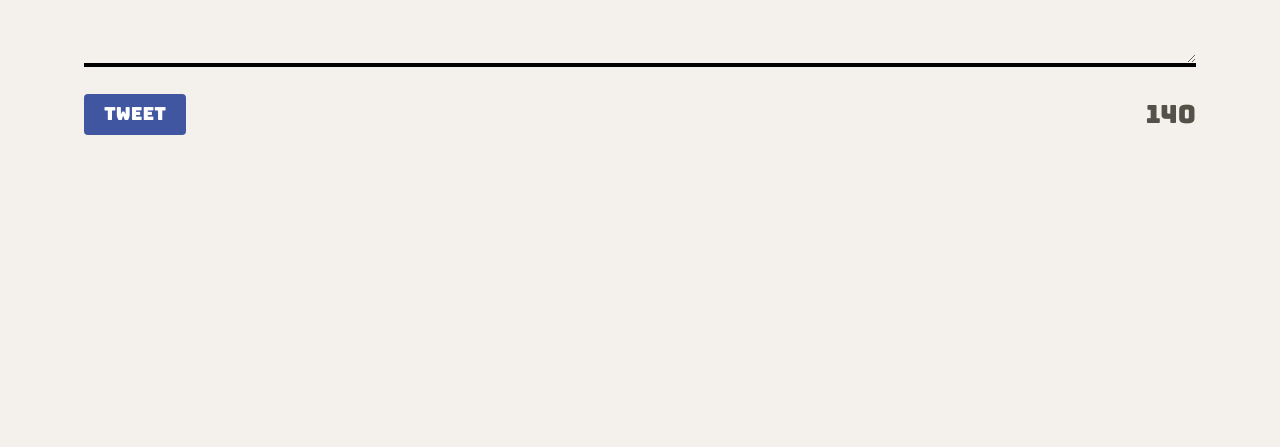
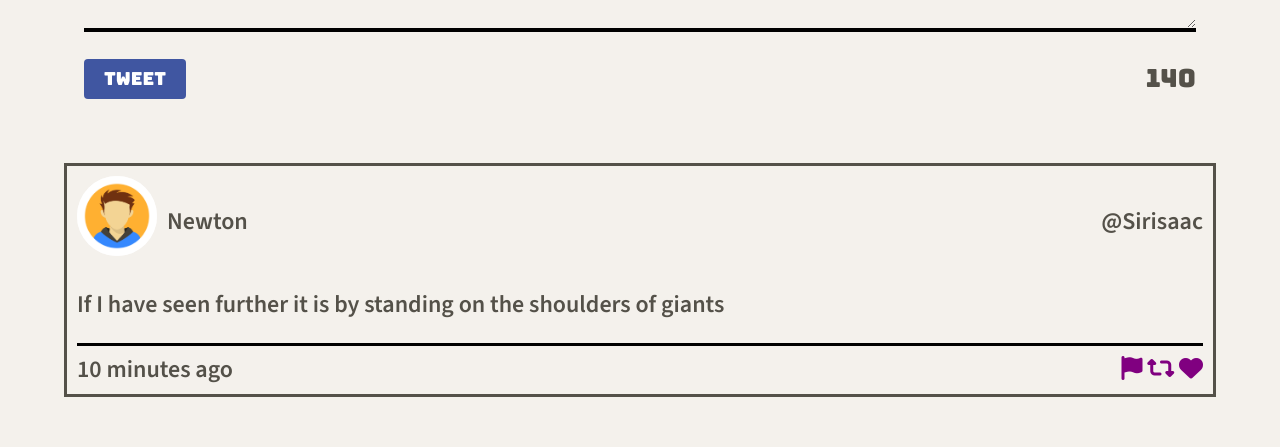
Before and after one commit to VickyDJohn/tweeter-VDJ, a website: page public/index.html in a window 1280 px wide. Shown: the part 576-1023 px from the top of the page. Before the commit the page ends 800 px from the top, so only its background shows below. Drawn offline with nearby package versions, Linux system fonts and the light colour scheme.

Commit message:
added sample tweet feed

```diff
--- a/public/index.html
+++ b/public/index.html
@@ -17,13 +17,16 @@
     rel="stylesheet">
 
   <!-- Font Awesome -->
-  <link rel="stylesheet" href="https://cdnjs.cloudflare.com/ajax/libs/font-awesome/6.4.0/css/all.min.css" integrity="sha512-iecdLmaskl7CVkqkXNQ/ZH/XLlvWZOJyj7Yy7tcenmpD1ypASozpmT/E0iPtmFIB46ZmdtAc9eNBvH0H/ZpiBw==" crossorigin="anonymous" referrerpolicy="no-referrer" />
+  <link rel="stylesheet" href="https://cdnjs.cloudflare.com/ajax/libs/font-awesome/6.4.0/css/all.min.css"
+    integrity="sha512-iecdLmaskl7CVkqkXNQ/ZH/XLlvWZOJyj7Yy7tcenmpD1ypASozpmT/E0iPtmFIB46ZmdtAc9eNBvH0H/ZpiBw=="
+    crossorigin="anonymous" referrerpolicy="no-referrer" />
 
   <!-- App CSS -->
   <link rel="stylesheet" href="/styles/layout.css" type="text/css" />
   <link rel="stylesheet" href="/styles/nav.css" type="text/css" />
   <link rel="stylesheet" href="/styles/header.css" type="text/css" />
   <link rel="stylesheet" href="/styles/new-tweet.css" type="text/css" />
+  <link rel="stylesheet" href="/styles/tweets.css" type="text/css" />
 
   <!-- External JS -->
   <script src="https://ajax.googleapis.com/ajax/libs/jquery/3.4.1/jquery.min.js"></script>
@@ -40,12 +43,12 @@
     <div class="new-tweet">
       <span><b>Write</b> a new tweet</span>
       <div class="icon-container">
-        <i class="fa-solid fa-angles-down fa-flip"></i>
+        <i class="fa-solid fa-angles-down fa-bounce"></i>
       </div>
     </div>
   </nav>
 
-  <header>
+  <header class="profile-header">
     <div>
       <img src="/images/profile-hex.png">
     </div>
@@ -68,6 +71,29 @@
         </div>
       </form>
     </section>
+
+    <article class="tweet">
+      <header>
+        <div class="user-info">
+          <div class="top-left">
+            <img src="/images/male-avatar.png">
+            <h4>Newton</h4>
+          </div>
+          <h4>@Sirisaac</h4>
+        </div>
+      </header>
+      <div class="tweet-content">
+        <p><b>If I have seen further it is by standing on the shoulders of giants</b></p>
+      </div>
+      <footer>
+        <span class="timestamp">10 minutes ago</span>
+        <div class="actions">
+          <i class="fa fa-flag" aria-hidden="true"></i>
+          <i class="fas fa-retweet"></i>
+          <i class="fas fa-heart"></i>
+        </div>
+      </footer>
+    </article>
   </main>
 
   <script>
--- /dev/null
+++ b/public/styles/tweets.css
@@ -0,0 +1,44 @@
+.tweet {
+  width: 100%;
+  padding: 10px;
+  margin-top: 50px;
+  background-color: transparent;
+  border-style: solid;
+}
+
+footer {
+  margin-top: 10px;
+  display: flex;
+  flex-direction: row;
+  justify-content: space-between;
+}
+
+.tweet-content {
+  border-bottom: 3px solid black;
+  display: flex;
+  align-items: center;
+}
+
+.user-info {
+  display: flex;
+  flex-direction: row;
+  justify-content: space-between;
+  align-items: center;
+}
+
+.tweet .actions {
+  color: purple;
+}
+
+.user-info .top-left {
+  display: flex;
+  align-items: flex-start;
+  justify-content: space-around;
+}
+
+.user-info .top-left img {
+  margin-top: 0;
+  height: 80px;
+  width: 80px;
+  margin-right: 10px;
+}
```
